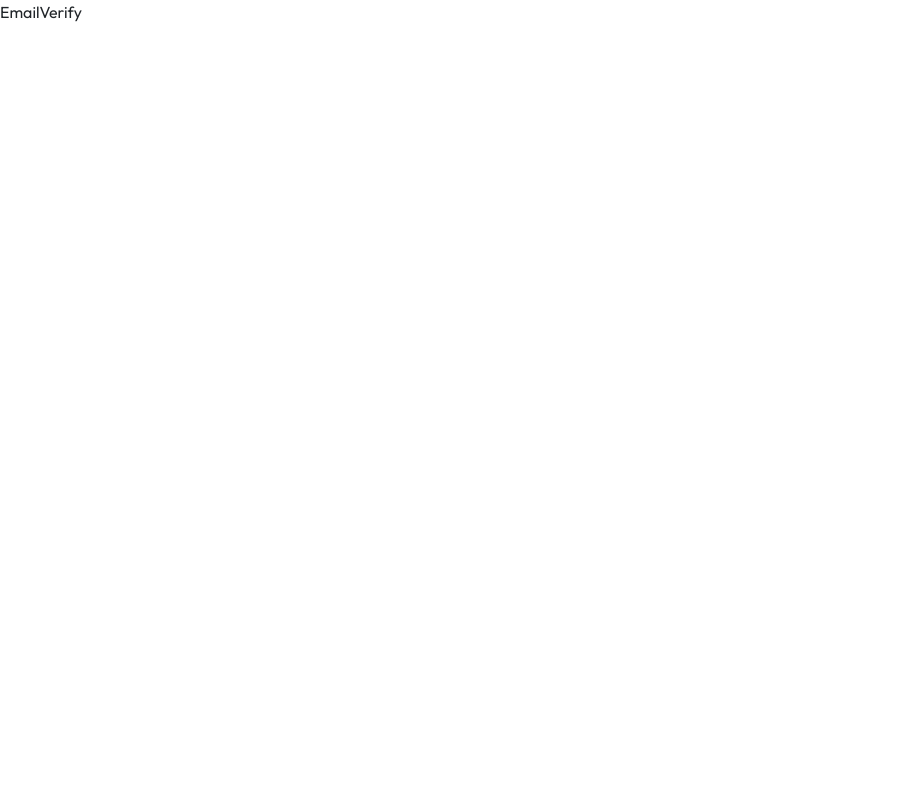
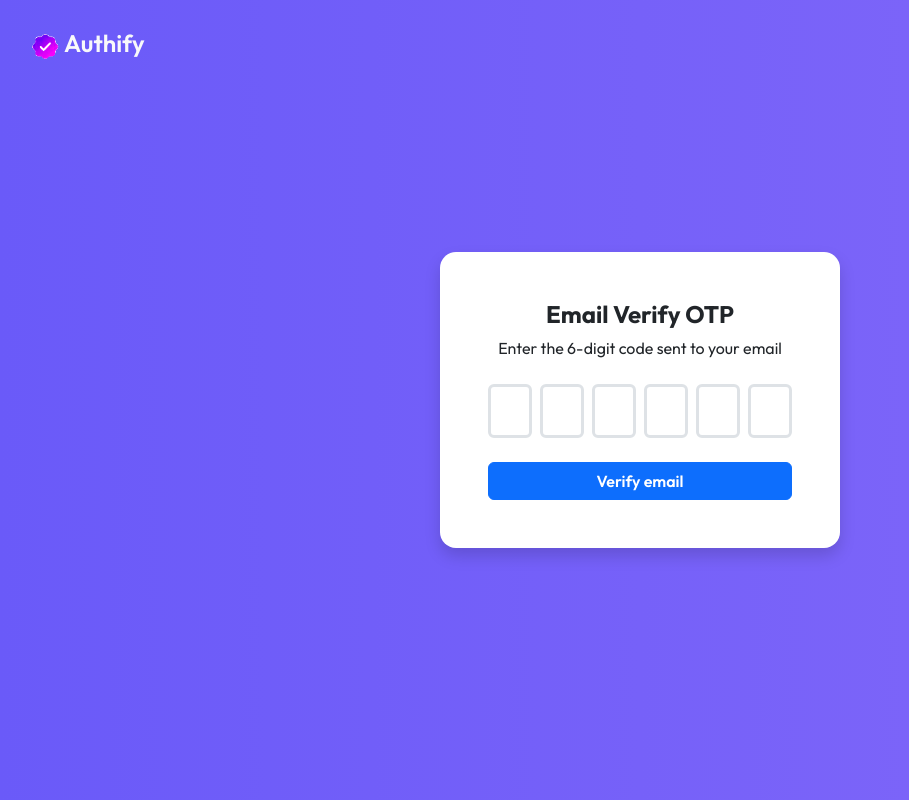
Before and after one commit to Pratik5767/authify-frontend, a React (Vite) app: page /email-verify in a window 1280 px wide. Shown: the whole page, without its empty margins (0-909 px from the left). Built offline with nearby package versions, Linux system fonts and the light colour scheme.

Commit message:
created fully functional Login and signup funtionality and also implemented verify email functionality

```diff
--- a/src/components/Menubar.jsx
+++ b/src/components/Menubar.jsx
@@ -31,9 +31,25 @@
                 setIsLoggedIn(false);
                 setUserData(false);
                 navigate("/")
+                toast.success("User loggedOut successfully");
             }
         } catch (error) {
             toast.error(error.response.data.message);
+        }
+    }
+
+    const sendVerificationOtp = async () => {
+        try {
+            axios.defaults.withCredentials = true;
+            const response = await axios.post(`${backendUrl}/send-otp`);
+            if (response.status === 200) {
+                navigate("/email-verify");
+                toast.success("OTP has been send successfully");
+            } else {
+                toast.error("Unable to send OTP");
+            }
+        } catch (error) {
+            toast.error(error.data.message);
         }
     }
 
@@ -62,7 +78,7 @@
                                 <div className="position-absolute shadow bg-white rounded p-2" style={{ top: "50px", right: 0, zIndex: 100 }}>
                                     {
                                         !userData.isAccountVerified && (
-                                            <div className="dropdown-item py-1 px-2" style={{ cursor: "pointer" }}>
+                                            <div onClick={sendVerificationOtp} className="dropdown-item py-1 px-2" style={{ cursor: "pointer" }}>
                                                 Verify email
                                             </div>
                                         )
--- a/src/context/AppContext.jsx
+++ b/src/context/AppContext.jsx
@@ -17,7 +17,7 @@
             if (response.status === 200) {
                 setUserData(response.data);
             } else {
-                toast.error("Unable to retrive the proile");
+                toast.error("Unable to retrive the profile");
             }
         } catch (error) {
             toast.error(error.message);
--- a/src/pages/EmailVerify.jsx
+++ b/src/pages/EmailVerify.jsx
@@ -1,9 +1,104 @@
-import React from 'react'
+import { Link, useNavigate } from "react-router-dom"
+import { assets } from "../assets/assets.js"
+import { useContext, useRef, useState } from "react"
+import { AppContext } from "../context/AppContext.jsx";
+import { toast } from "react-toastify";
+import axios from "axios";
 
 const EmailVerify = () => {
+
+    const inputRef = useRef([]);
+    const [loading, setLoading] = useState(false);
+    const { getUserData, isLoggedIn, userData, backendUrl } = useContext(AppContext);
+    const navigate = useNavigate();
+
+    const handleChange = (e, index) => {
+        const value = e.target.value.replace(/\D/, "");
+        e.target.value = value;
+        if (value && index < 5) {
+            inputRef.current[index + 1].focus();
+        }
+    }
+
+    const handleKeyDown = (e, index) => {
+        if (e.key === "Backspace" && !e.target.value && index > 0) {
+            inputRef.current[index - 1].focus();
+        }
+    }
+
+    const handlePaste = (e) => {
+        e.preventDefault();
+        const paste = e.clipboardData.getData("text/plain").slice(0,6).split("");
+        paste.forEach((digit, index) => {
+            if (inputRef.current[index]) {
+                inputRef.current[index].value = digit;
+            }
+        });
+        const next = paste.length < 6 ? paste.length : 5;
+        inputRef.current[next].focus();
+    }
+
+    const handleVerify = async () => {
+        const otp = inputRef.current.map(input => input.value).join("");
+        if (otp.length != 6) {
+            toast.error("Please enter all six digits of the otp");
+            return;
+        }
+
+        setLoading(true);
+        try {
+            const response = await axios.post(`${backendUrl}/verify-otp`, {otp});
+            if (response.status === 200) {
+                toast.success("OTP verified successfully");
+                getUserData();
+                navigate("/");
+            } else {
+                toast.error("Invalid OTP");
+            }
+        } catch (error) {
+            toast.error("Failed to verify OTP, Please try again");
+        } finally {
+            setLoading(false);
+        }
+    }
+
     return (
-        <div>EmailVerify</div>
+        <div className="vh-100 d-flex align-items-center justify-content-center h-100 position-relative" style={{ background: "linear-gradient(90deg, #6a5af9, #8268f9)", borderRadius: "none" }}>
+            <Link to="/" className="position-absolute top-0 start-0 p-4 flex align-items-center gap-2 text-decoration-none" style={{ fontSize: "24px" }}>
+                <img src={assets.logo} alt="logo" height={45} width={40} />
+                <span className="fs-4 fw-semibold text-light">Authify</span>
+            </Link>
+
+            <div className="p-5 rounded-4 shadow bg-white" style={{ width: "400px" }}>
+                <h4 className="text-center fw-bold mb-2">Email Verify OTP</h4>
+
+                <p className="text-center mb-4">Enter the 6-digit code sent to your email</p>
+
+                <div className="d-flex justify-content-between gap-2 mb-4 text-center text-white-50 mb-2">
+                    {
+                        [...Array(6)].map((_, i) => (
+                            <input
+                                key={i}
+                                type="text"
+                                maxLength={1}
+                                className="form-control text-center fs-4 otp-input border border-3"
+                                ref={(el) => (inputRef.current[i] = el)}
+                                onChange={(e) => handleChange(e, i)}
+                                onKeyDown={(e) => handleKeyDown(e, i)}
+                                onPaste={handlePaste}
+                            />
+                        ))
+                    }
+                </div>
+
+                <button className="btn btn-primary w-100 fw-semibold" disabled={loading} onClick={handleVerify}>
+                    {
+                        loading ? "Verifying..." : "Verify email"
+                    }
+                </button>
+            </div>
+        </div>
     )
 }
 
-export default EmailVerify
+export default EmailVerify;
--- a/src/pages/Login.jsx
+++ b/src/pages/Login.jsx
@@ -37,6 +37,7 @@
                     setIsLoggedIn(true);
                     getUserData();
                     navigate("/");
+                    toast.success("User login successfully");
                 } else {
                     toast.error("Invalid Credentials");
                 }
```
